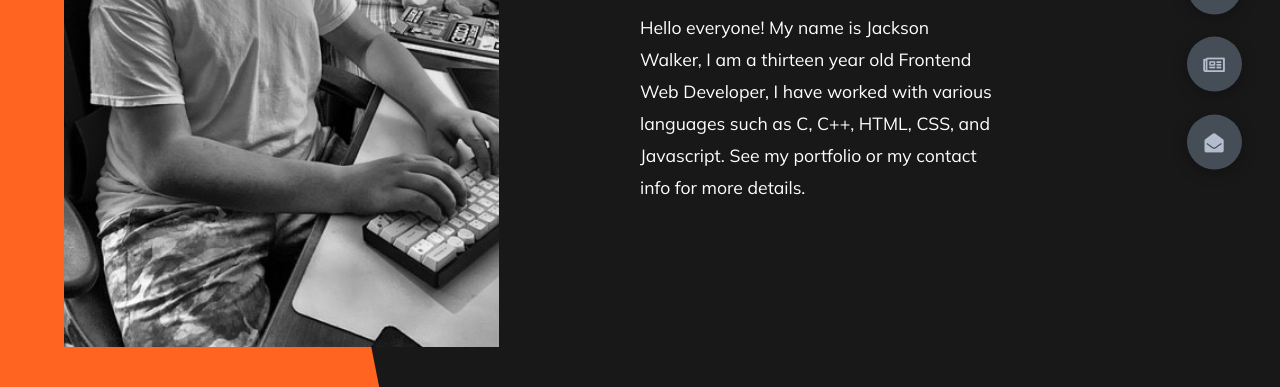
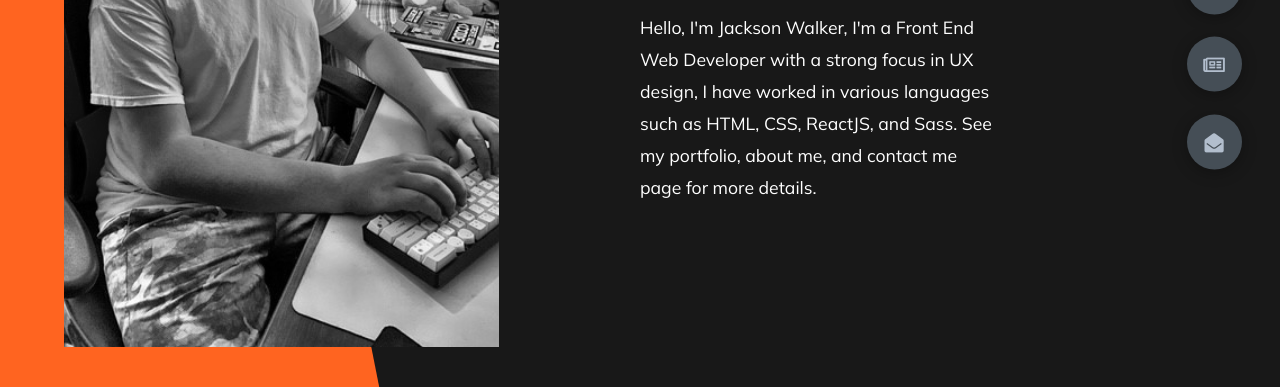
Before and after one commit to jacksonpopethrowaway/jacksonpopethrowaway.github.io, a plain HTML site: page index.html in a window 1280 px wide. Shown: the part 413-800 px from the top of the page. Drawn offline with nearby package versions, Linux system fonts and the light colour scheme.

Commit message:
Update index.html

```diff
--- a/index.html
+++ b/index.html
@@ -32,7 +32,7 @@
                 I'm A Frontend Web Developer.
                 </h1>
                 <p>
-                    Hello everyone! My name is Jackson Walker, I am a thirteen year old Frontend Web Developer, I have worked with various languages such as C, C++, HTML, CSS, and Javascript. See my portfolio or my contact info for more details.
+                    Hello, I'm Jackson Walker, I'm a Front End Web Developer with a strong focus in UX design, I have worked in various languages such as HTML, CSS, ReactJS, and Sass. See my portfolio, about me, and contact me page for more details.
                 </p>
                 <div class="btn-con">
             </div>
```
